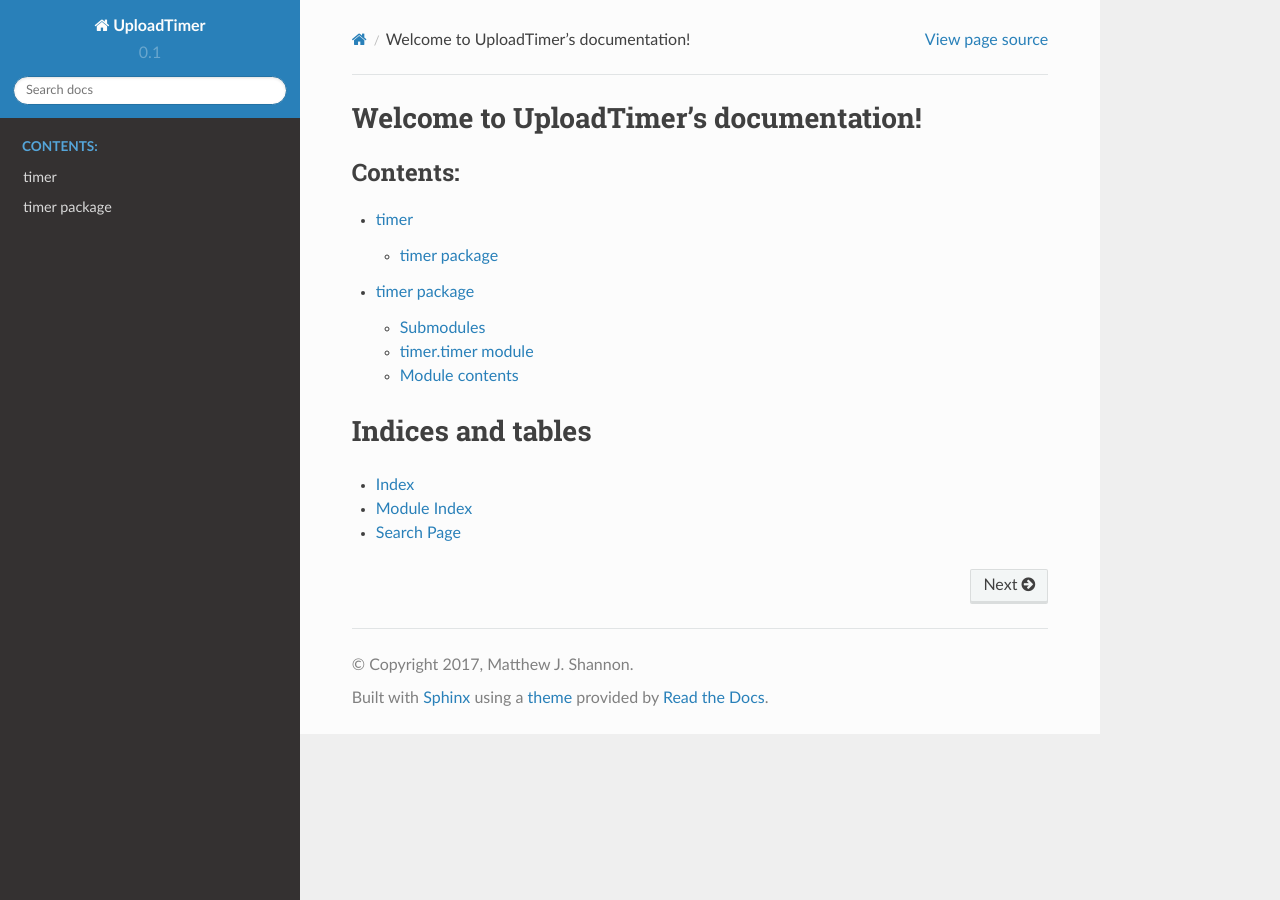
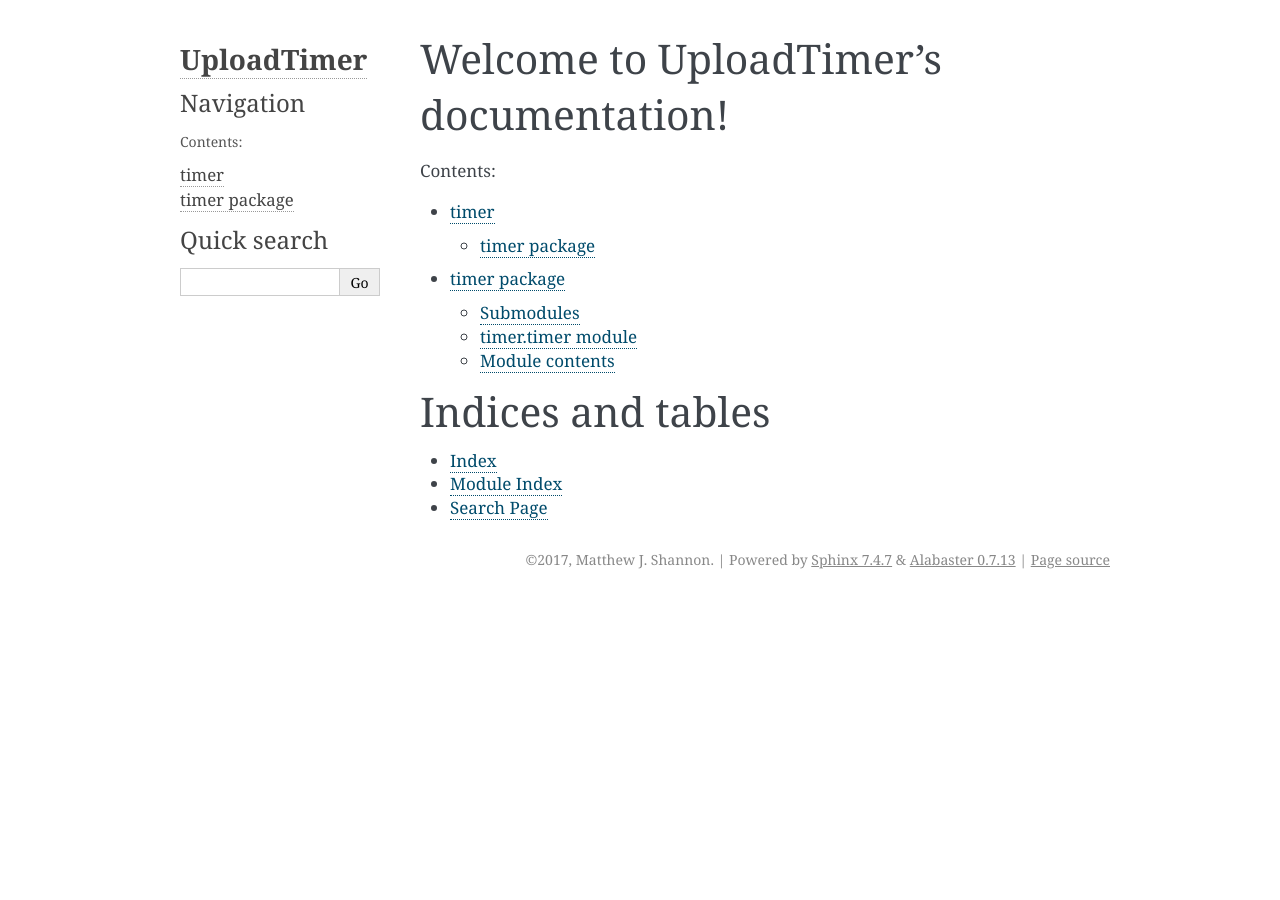
Before and after one commit to mattjshannon/UploadTimer, a Sphinx documentation site: the page built from docs/source/index.rst, in a window 1280 px wide. Built offline with Sphinx 7.4.7, drawn with Linux system fonts in a browser that asks for light colours; some of the changed lines change nothing that is shown.

Commit message:
Change theme, add Mock

```diff
--- a/docs/source/conf.py
+++ b/docs/source/conf.py
@@ -22,18 +22,18 @@ import sys
 sys.path.insert(0, os.path.abspath('../..'))
 
 
-# try:
-#     from unittest.mock import MagicMock
-# except ImportError:
-#     from mock import Mock as MagicMock
+try:
+    from unittest.mock import MagicMock
+except ImportError:
+    from mock import Mock as MagicMock
 
-# class Mock(MagicMock):
-#     @classmethod
-#     def __getattr__(cls, name):
-#             return MagicMock()
+class Mock(MagicMock):
+    @classmethod
+    def __getattr__(cls, name):
+            return MagicMock()
 
-# MOCK_MODULES = ['matplotlib', 'matplotlib.pyplot', 'numpy', 'pytz', 'timedate', 'scipy']
-# sys.modules.update((mod_name, Mock()) for mod_name in MOCK_MODULES)
+MOCK_MODULES = ['matplotlib', 'matplotlib.pyplot', 'numpy', 'pytz', 'timedate', 'scipy']
+sys.modules.update((mod_name, Mock()) for mod_name in MOCK_MODULES)
 
 
 # -- General configuration ------------------------------------------------
@@ -102,9 +102,9 @@ todo_include_todos = False
 # The theme to use for HTML and HTML Help pages.  See the documentation for
 # a list of builtin themes.
 #
-# html_theme = 'alabaster'
+html_theme = 'alabaster'
 # html_theme = 'default'
-html_theme = 'sphinx_rtd_theme'
+# html_theme = 'sphinx_rtd_theme'
 
 # Theme options are theme-specific and customize the look and feel of a theme
 # further.  For a list of options available for each theme, see the
```
